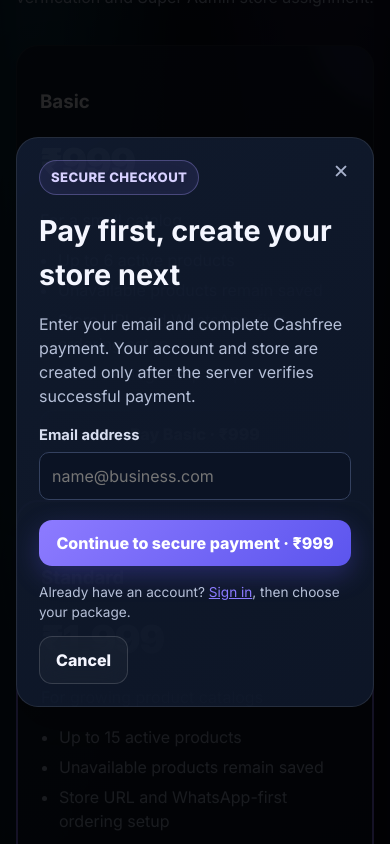
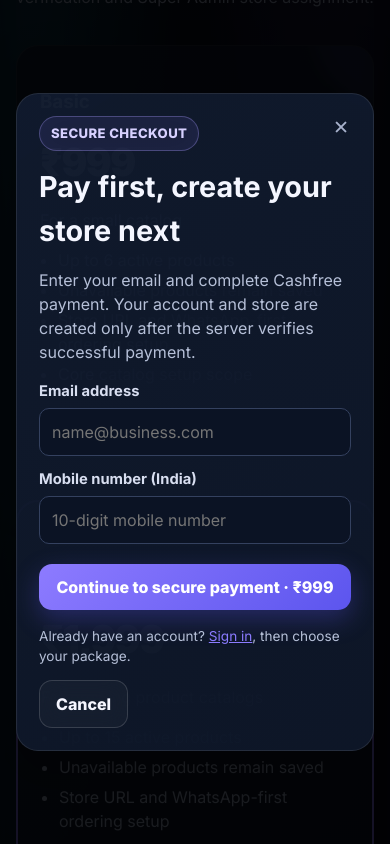
Before and after one commit to geniedevs26/GenieDevs, a React (Vite) app: page / in a window 390 px wide. Both pictures are taken after a click on the button "Pay Basic · ₹999". Shown: the part 2878-3722 px from the top of the page. Built offline with nearby package versions, Linux system fonts and the light colour scheme.

Commit message:
Fix guest checkout mobile number
Collect and validate guest mobile number and use it for Cashfree checkout.

```diff
--- a/src/components/LandingPage.tsx
+++ b/src/components/LandingPage.tsx
@@ -8,6 +8,7 @@ interface LandingPageProps {
 export const LandingPage: React.FC<LandingPageProps> = ({ onNavigate }) => {
   const [checkoutPlan, setCheckoutPlan] = useState<string | null>(null);
   const [guestEmail, setGuestEmail] = useState('');
+  const [guestPhone, setGuestPhone] = useState('');
   const [checkoutLoading, setCheckoutLoading] = useState(false);
   const [checkoutNotice, setCheckoutNotice] = useState<{ text: string; type: 'ok' | 'err' | '' } | null>(null);
 
@@ -60,8 +61,10 @@ export const LandingPage: React.FC<LandingPageProps> = ({ onNavigate }) => {
 
     try {
       const email = guestEmail.trim().toLowerCase();
+      const phone = guestPhone.replace(/\D/g, '').slice(-10);
+      if (!/^\d{10}$/.test(phone)) throw new Error('Enter a valid 10-digit Indian mobile number.');
       const { data, error } = await supabase.functions.invoke('cashfree-payments', {
-        body: { action: 'create-guest-order', email, plan_name: checkoutPlan },
+        body: { action: 'create-guest-order', email, phone, plan_name: checkoutPlan },
       });
       if (error || !data?.success || !data.payment_session_id || !data.order_id || !data.claim_secret) {
         throw new Error(data?.error || error?.message || 'Could not prepare payment.');
@@ -152,6 +155,20 @@ export const LandingPage: React.FC<LandingPageProps> = ({ onNavigate }) => {
                   onChange={(e) => setGuestEmail(e.target.value)}
                   placeholder="name@business.com"
                   autoComplete="email"
+                />
+              </div>
+              <div className="field">
+                <label>Mobile number (India)</label>
+                <input
+                  type="tel"
+                  inputMode="numeric"
+                  autoComplete="tel-national"
+                  required
+                  minLength={10}
+                  maxLength={14}
+                  value={guestPhone}
+                  onChange={(e) => setGuestPhone(e.target.value)}
+                  placeholder="10-digit mobile number"
                 />
               </div>
               <button
```
